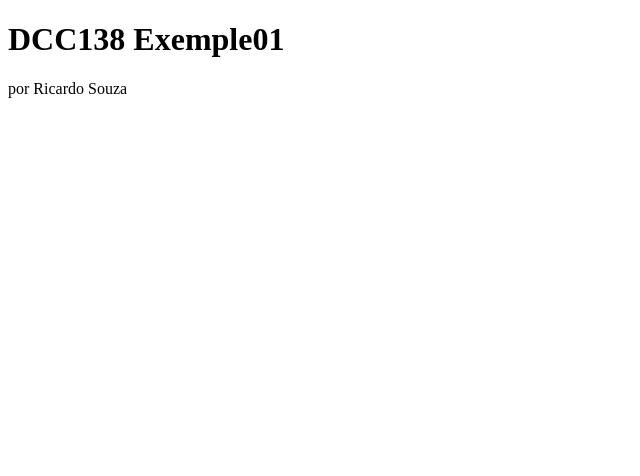
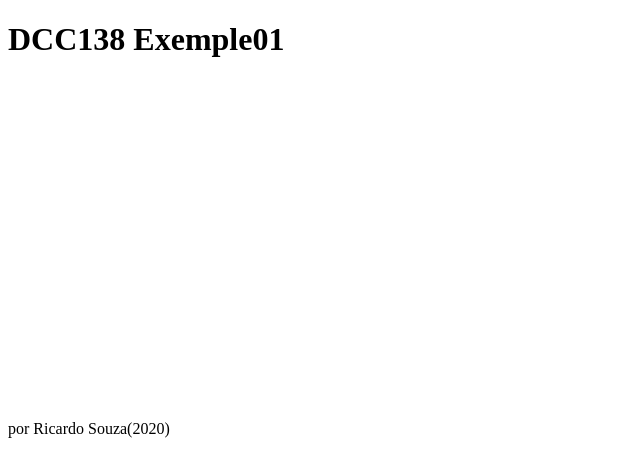
Before and after one commit to ufjf-dcc104/dcc138-2020-3ere-atv1-NazarioAlmeida69, a plain HTML site: page index.html in a window 1280 px wide. Shown: the whole page, without its empty margins (0-640 px from the left). Drawn offline with Linux system fonts and the light colour scheme.

Commit message:
Captura canvas no html

```diff
--- a/index.html
+++ b/index.html
@@ -7,7 +7,12 @@
 </head>
 <body>
     <h1>DCC138 Exemple01</h1>
-
-    <p>por Ricardo Souza</p>
+    <canvas></canvas>
+    <p>por Ricardo Souza(2020)</p>
+    <script>
+        let canvas = document.querySelector("canvas");
+        canvas.height=320;
+        canvas.width=480;
+    </script>
 </body>
 </html>
```
